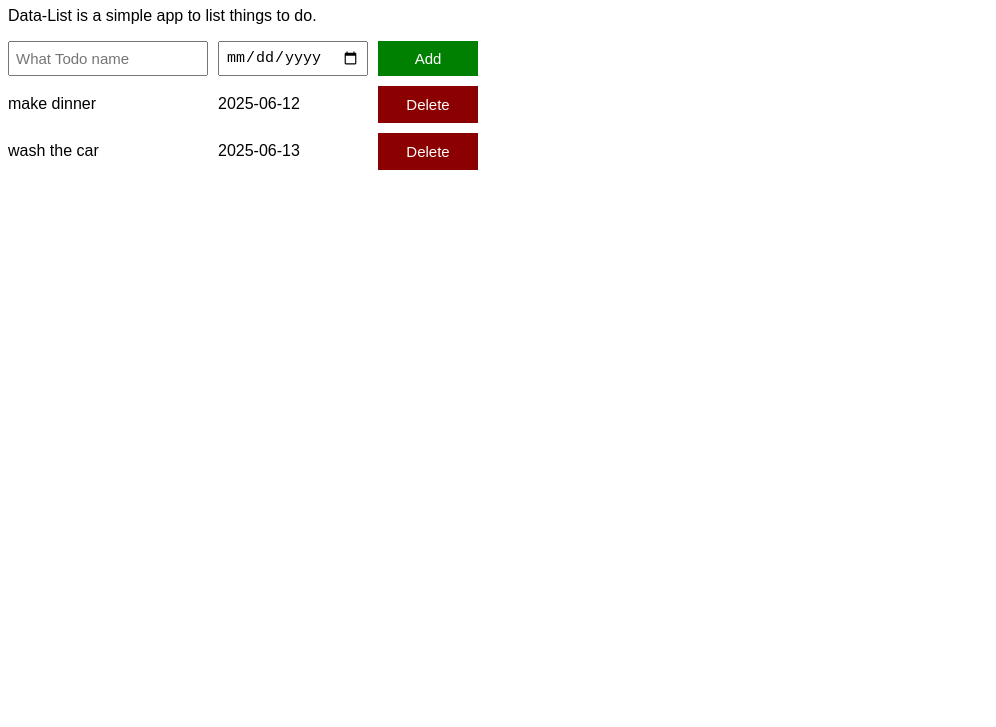
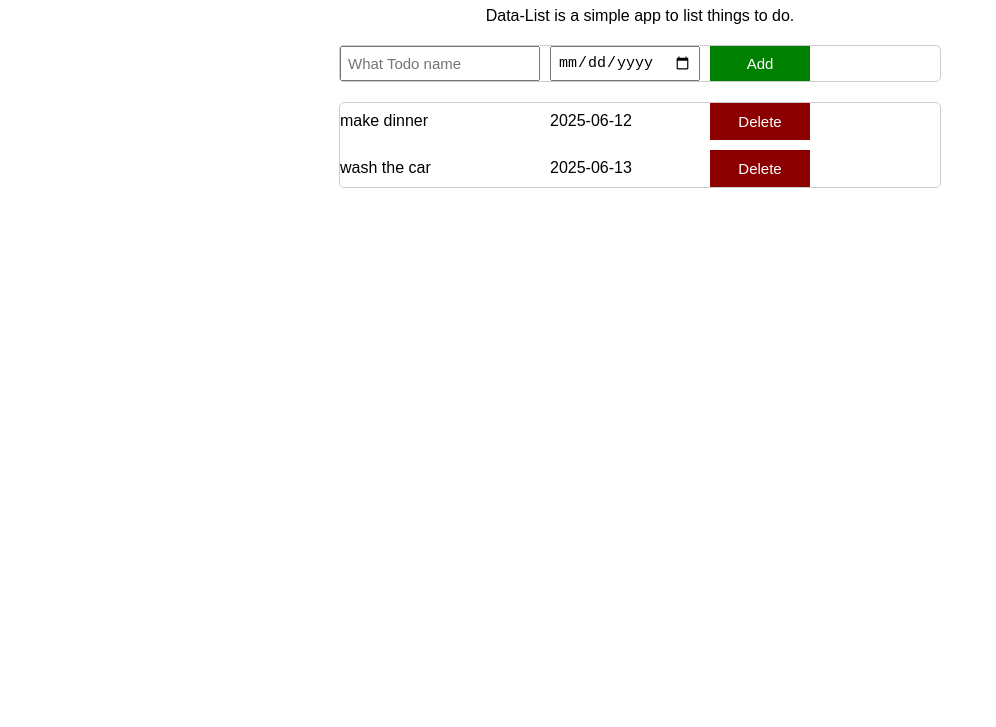
Before and after one commit to SonOfChrist/ToDo_List, a plain HTML site: page index.html in a window 1280 px wide. Shown: the part 73-800 px from the top of the page, without its empty margins (0-996 px from the left). Drawn offline with Linux system fonts and the light colour scheme.

Commit message:
Updated ToDo List

```diff
--- a/style.css
+++ b/style.css
@@ -2,8 +2,15 @@ body {
     font-family: Arial, Helvetica, sans-serif;
 }
 /* this feature is known as Css Grid, drid itself olaso have extra features */
+h1, p {
+    text-align: center;
+}
 .todo-grid,
 .todo-input-grid{
+    margin: 20px auto;
+    width: 600px;
+    border: 1px solid #ccc;
+    border-radius: 5px;
     display: grid;
     grid-template-columns: 200px 150px 100px;
     column-gap: 10px;
```
Also changed, not shown: Images/Data-List.png (added), Images/todoList.png (deleted), 1 other file.
